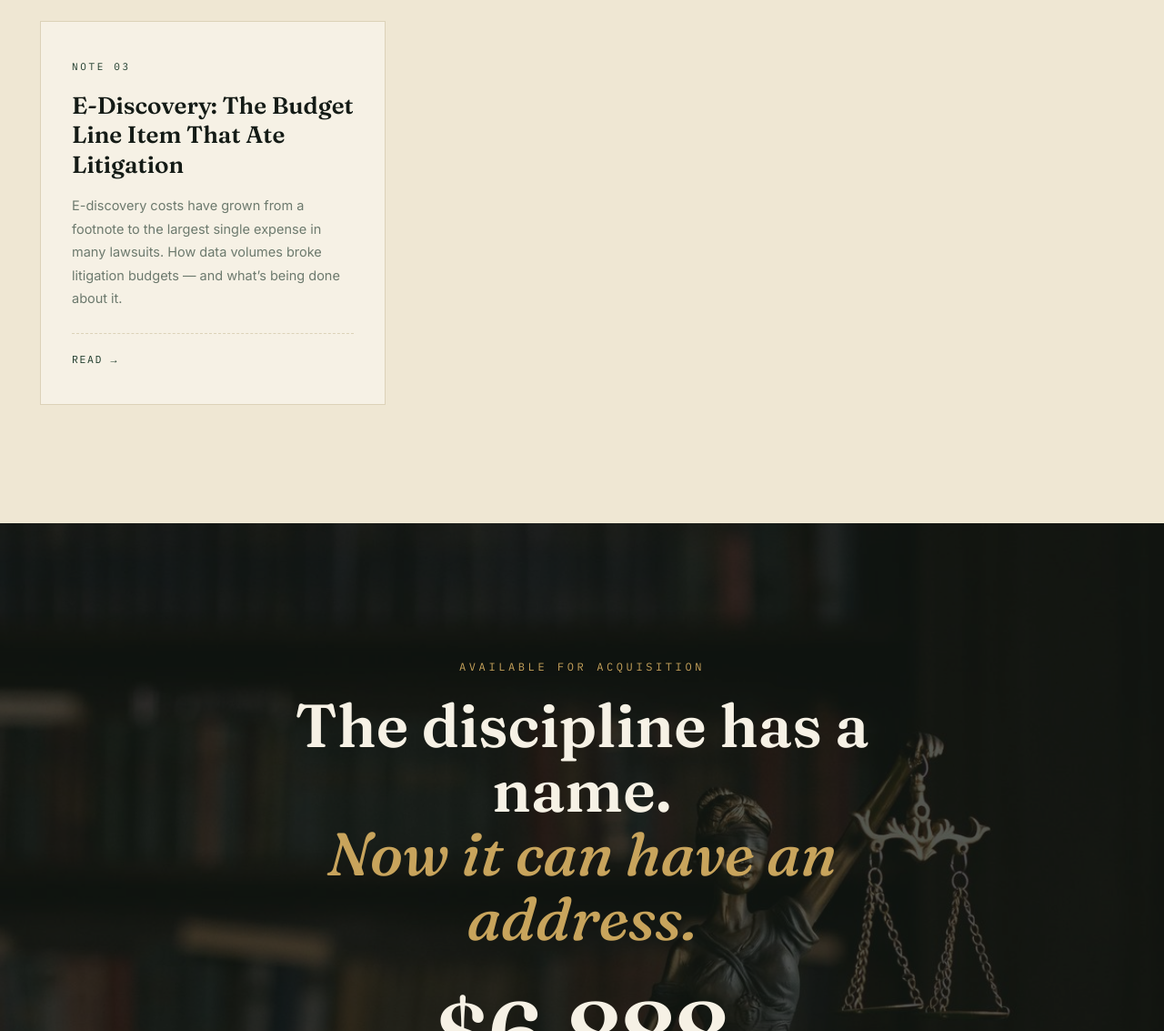
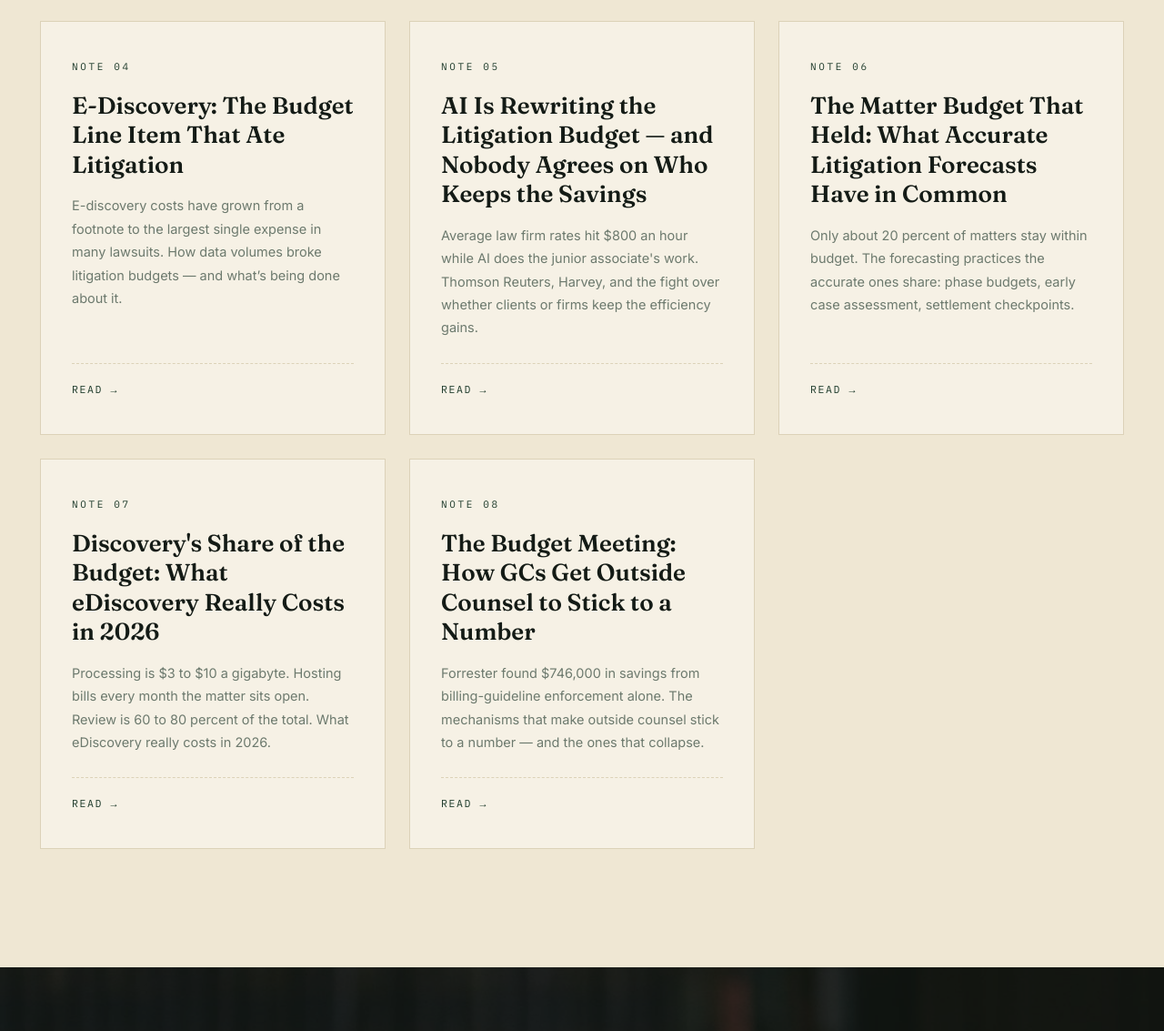
Before and after one commit to primedomaincapital/litigationbudgeting, a plain HTML site: page index.html in a window 1280 px wide. Shown: the part 5038-6171 px from the top of the page at 91% size. Drawn offline with Linux system fonts and the light colour scheme.

Commit message:
Add homepage cards for articles 5-8; fix article4 label (content expansion batch 3D)

```diff
--- a/index.html
+++ b/index.html
@@ -273,9 +273,33 @@ footer a{color:rgba(246,241,229,.65);text-decoration:none;border-bottom:1px soli
         <div class="iread">Read →</div>
       </a>
     <a class="icard rv" href="insights/article4.html">
-        <div class="ino">Note 03</div>
+        <div class="ino">Note 04</div>
         <h3>E-Discovery: The Budget Line Item That Ate Litigation</h3>
         <p>E-discovery costs have grown from a footnote to the largest single expense in many lawsuits. How data volumes broke litigation budgets — and what’s being done about it.</p>
+        <div class="iread">Read →</div>
+      </a>
+      <a class="icard rv" href="insights/article5.html">
+        <div class="ino">Note 05</div>
+        <h3>AI Is Rewriting the Litigation Budget — and Nobody Agrees on Who Keeps the Savings</h3>
+        <p>Average law firm rates hit $800 an hour while AI does the junior associate's work. Thomson Reuters, Harvey, and the fight over whether clients or firms keep the efficiency gains.</p>
+        <div class="iread">Read →</div>
+      </a>
+      <a class="icard rv" href="insights/article6.html">
+        <div class="ino">Note 06</div>
+        <h3>The Matter Budget That Held: What Accurate Litigation Forecasts Have in Common</h3>
+        <p>Only about 20 percent of matters stay within budget. The forecasting practices the accurate ones share: phase budgets, early case assessment, settlement checkpoints.</p>
+        <div class="iread">Read →</div>
+      </a>
+      <a class="icard rv" href="insights/article7.html">
+        <div class="ino">Note 07</div>
+        <h3>Discovery's Share of the Budget: What eDiscovery Really Costs in 2026</h3>
+        <p>Processing is $3 to $10 a gigabyte. Hosting bills every month the matter sits open. Review is 60 to 80 percent of the total. What eDiscovery really costs in 2026.</p>
+        <div class="iread">Read →</div>
+      </a>
+      <a class="icard rv" href="insights/article8.html">
+        <div class="ino">Note 08</div>
+        <h3>The Budget Meeting: How GCs Get Outside Counsel to Stick to a Number</h3>
+        <p>Forrester found $746,000 in savings from billing-guideline enforcement alone. The mechanisms that make outside counsel stick to a number — and the ones that collapse.</p>
         <div class="iread">Read →</div>
       </a>
     </div>
```
